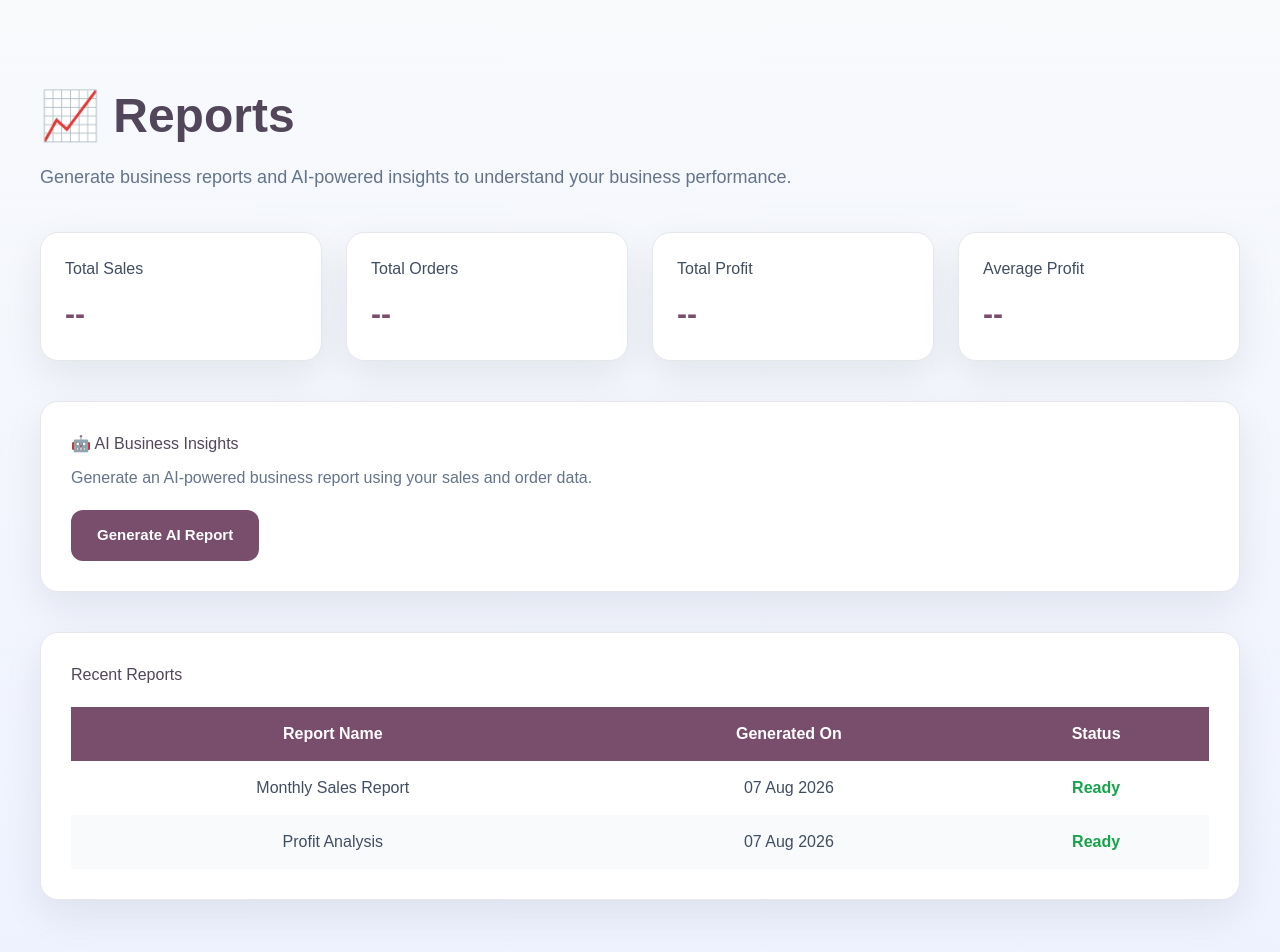
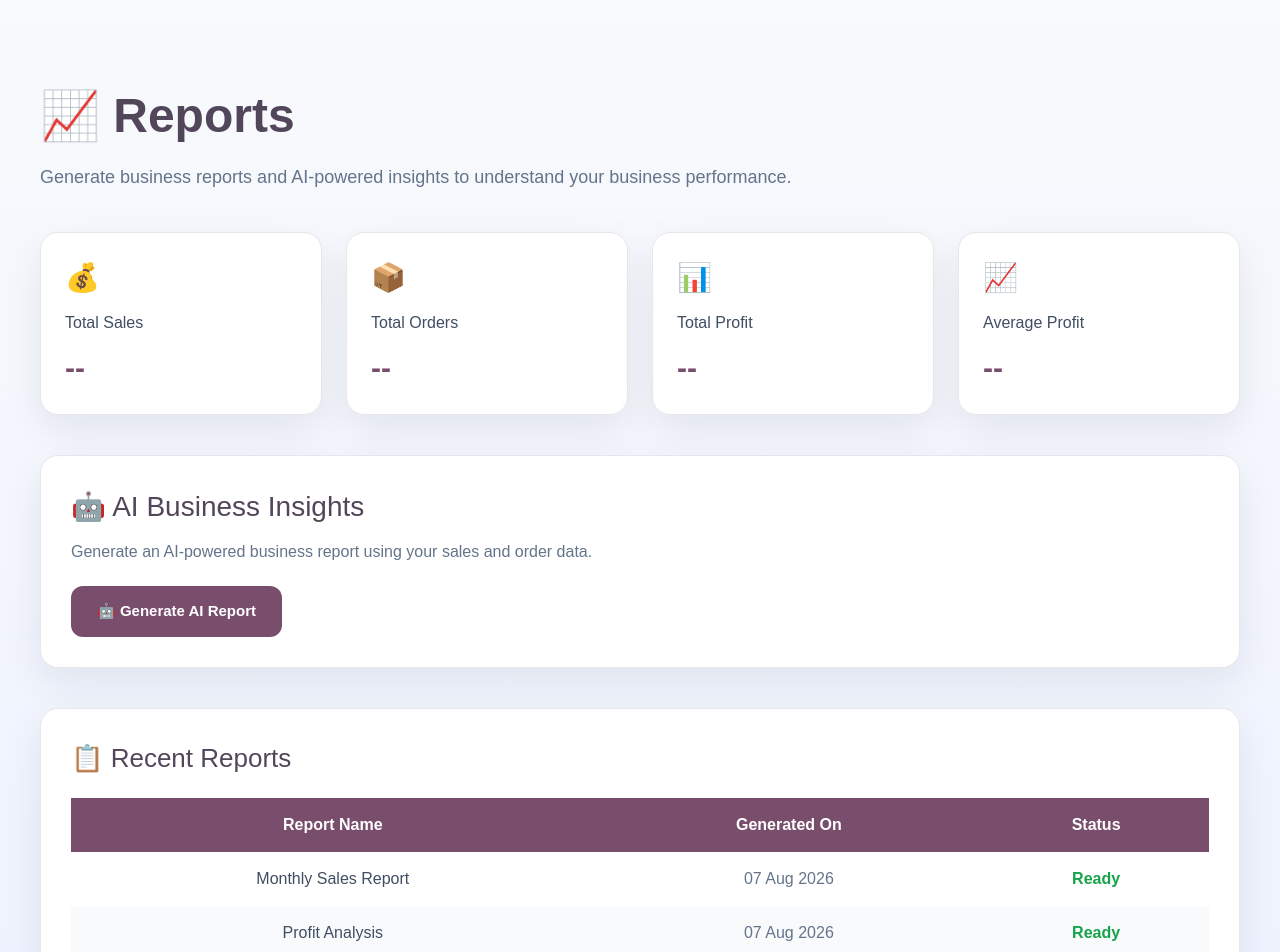
Before and after one commit to hrishika12-06patel/MetricMind, a Next.js app in the folder frontend/: page /reports in a window 1280 px wide. Shown: the top 952 px of the page. Built offline with nearby package versions, Linux system fonts and the light colour scheme.

Commit message:
feat: complete reports page UI

```diff
--- a/frontend/app/reports/page.tsx
+++ b/frontend/app/reports/page.tsx
@@ -4,11 +4,48 @@ import { useState } from "react";
 
 export default function ReportsPage() {
   const [report, setReport] = useState("");
+  const [loading, setLoading] = useState(false);
+  const [error, setError] = useState("");
 
-  const generateReport = () => {
-    setReport(
-      "AI-generated business report will appear here after backend integration."
-    );
+   // Generate AI Business Report
+  const generateReport = async () => {
+    setLoading(true);
+    setError("");
+    setReport("");
+
+    try {
+      const response = await fetch("http://127.0.0.1:8000/ai/summary", {
+        method: "POST",
+        headers: {
+          "Content-Type": "application/json",
+        },
+        body: JSON.stringify({
+          data: {
+            type: "sales_summary",
+            message:
+              "Generate a business summary based on the available sales and order data.",
+          },
+        }),
+      });
+
+      if (!response.ok) {
+        throw new Error("Failed to generate AI report.");
+      }
+
+      const data = await response.json();
+
+      setReport(
+        data.summary ||
+          data.message ||
+          "AI report generated successfully."
+      );
+    } catch (err) {
+      setError(
+        "Unable to generate AI report. Please make sure the backend AI service is running."
+      );
+    } finally {
+      setLoading(false);
+    }
   };
 
   return (
@@ -21,13 +58,14 @@ export default function ReportsPage() {
         color: "#404e62",
       }}
     >
-      {/* Header */}
+      {/* ================= HEADER ================= */}
       <section
         style={{
           maxWidth: "1200px",
           margin: "0 auto",
         }}
       >
+      <div style={{ marginBottom: "40px" }}>
         <h1
           style={{
             fontSize: "48px",
@@ -44,14 +82,14 @@ export default function ReportsPage() {
             fontSize: "18px",
             color: "#64748B",
             lineHeight: "30px",
-            marginBottom: "40px",
           }}
         >
           Generate business reports and AI-powered insights to understand your
           business performance.
         </p>
+        </div>
 
-        {/* Summary Cards */}
+        {/* ================= SUMMARY CARDS ================= */}
         <div
           style={{
             display: "grid",
@@ -61,28 +99,50 @@ export default function ReportsPage() {
           }}
         >
           {[
-            "Total Sales",
-            "Total Orders",
-            "Total Profit",
-            "Average Profit",
+            {
+              title: "Total Sales",
+              icon: "💰",
+            },
+            {
+              title: "Total Orders",
+              icon: "📦",
+            },
+            {
+              title: "Total Profit",
+              icon: "📊",
+            },
+            {
+              title: "Average Profit",
+              icon: "📈",
+            },
           ].map((item) => (
             <div
-              key={item}
+              key={item.title}
               style={{
                 background: "#FFFFFF",
                 borderRadius: "18px",
                 padding: "24px",
                 border: "1px solid #E5E7EB",
                 boxShadow: "0 15px 40px rgba(15,23,42,0.08)",
+                transition: "0.3s",
               }}
             >
+               <div
+                style={{
+                  fontSize: "28px",
+                  marginBottom: "12px",
+                }}
+              >
+                {item.icon}
+              </div>
+
               <h3
                 style={{
                   color: "#404e62",
                   marginBottom: "10px",
                 }}
               >
-                {item}
+                 {item.title}
               </h3>
 
               <h2
@@ -90,6 +150,7 @@ export default function ReportsPage() {
                   color: "#794d6c",
                   fontSize: "30px",
                   fontWeight: "700",
+                  margin: 0,
                 }}
               >
                 --
@@ -98,7 +159,7 @@ export default function ReportsPage() {
           ))}
         </div>
 
-        {/* AI Insights */}
+        {/* ================= AI INSIGHTS ================= */}
         <div
           style={{
             background: "#FFFFFF",
@@ -113,6 +174,7 @@ export default function ReportsPage() {
             style={{
               color: "#52465A",
               marginBottom: "10px",
+              fontSize: "28px",
             }}
           >
             🤖 AI Business Insights
@@ -122,27 +184,54 @@ export default function ReportsPage() {
             style={{
               color: "#64748B",
               marginBottom: "20px",
+              lineHeight: "28px",
             }}
           >
             Generate an AI-powered business report using your sales and order
             data.
           </p>
 
+          {/* CHANGED: Functional AI button */}
+
           <button
             onClick={generateReport}
+            disabled={loading}
             style={{
-              background: "#794d6c",
+              background: loading ? "#A98FA0" : "#794d6c",
               color: "#FFFFFF",
               border: "none",
               padding: "14px 26px",
               borderRadius: "12px",
-              cursor: "pointer",
+              cursor: loading ? "not-allowed" : "pointer",
               fontWeight: "600",
               fontSize: "15px",
             }}
           >
-            Generate AI Report
+            {loading
+              ? "Generating..."
+              : " 🤖 Generate AI Report"
+            }
           </button>
+
+           {/* NEW: Error message */}
+
+           {error && (
+            <div
+              style={{
+                marginTop: "20px",
+                background: "#FEF2F2",
+                border: "1px solid #FECACA",
+                borderLeft: "5px solid #DC2626",
+                borderRadius: "10px",
+                padding: "15px",
+                color: "#B91C1C",
+              }}
+            >
+              {error}
+            </div>
+          )}
+
+           {/* AI REPORT RESULT */}
 
           {report && (
             <div
@@ -157,12 +246,23 @@ export default function ReportsPage() {
                 lineHeight: "28px",
               }}
             >
-              {report}
+              <h3
+                style={{
+                  color: "#52465A",
+                  marginBottom: "10px",
+                }}
+              >
+                AI Generated Summary
+              </h3>
+
+              <p style={{ margin: 0 }}>
+                {report}
+              </p>
             </div>
           )}
         </div>
 
-        {/* Recent Reports */}
+        {/* ================= REPORT HISTORY ================= */}
         <div
           style={{
             background: "#FFFFFF",
@@ -176,15 +276,17 @@ export default function ReportsPage() {
             style={{
               color: "#52465A",
               marginBottom: "20px",
+              fontSize: "26px",
             }}
           >
-            Recent Reports
+             📋 Recent Reports
           </h2>
-
+          <div style={{ overflowX: "auto" }}>
           <table
             style={{
               width: "100%",
               borderCollapse: "collapse",
+              minWidth: "600px",
             }}
           >
             <thead
@@ -194,19 +296,37 @@ export default function ReportsPage() {
               }}
             >
               <tr>
-                <th style={{ padding: "15px" }}>Report Name</th>
-                <th style={{ padding: "15px" }}>Generated On</th>
-                <th style={{ padding: "15px" }}>Status</th>
+                <th style={{ padding: "15px" }}>
+                  Report Name
+                </th>
+                <th style={{ padding: "15px" }}>
+                  Generated On
+                </th>
+                <th style={{ padding: "15px" }}>
+                  Status
+                </th>
               </tr>
             </thead>
 
             <tbody>
               <tr>
-                <td style={{ padding: "15px", textAlign: "center" }}>
+                <td
+                  style={{
+                    padding: "15px",
+                    textAlign: "center" ,
+                    color: "#404e62",
+                    }}
+                >
                   Monthly Sales Report
                 </td>
 
-                <td style={{ padding: "15px", textAlign: "center" }}>
+                <td
+                  style={{
+                    padding: "15px",
+                    textAlign: "center",
+                     color: "#64748B",
+                  }}
+                >
                   07 Aug 2026
                 </td>
 
@@ -227,11 +347,23 @@ export default function ReportsPage() {
                   background: "#F8FAFC",
                 }}
               >
-                <td style={{ padding: "15px", textAlign: "center" }}>
+                <td
+                  style={{
+                    padding: "15px",
+                    textAlign: "center" ,
+                    color: "#404e62",
+                  }}
+                >
                   Profit Analysis
                 </td>
 
-                <td style={{ padding: "15px", textAlign: "center" }}>
+                <td
+                  style={{
+                    padding: "15px",
+                    textAlign: "center",
+                     color: "#64748B",
+                  }}
+                >
                   07 Aug 2026
                 </td>
 
@@ -249,6 +381,7 @@ export default function ReportsPage() {
             </tbody>
           </table>
         </div>
+        </div>
       </section>
     </div>
   );
```
